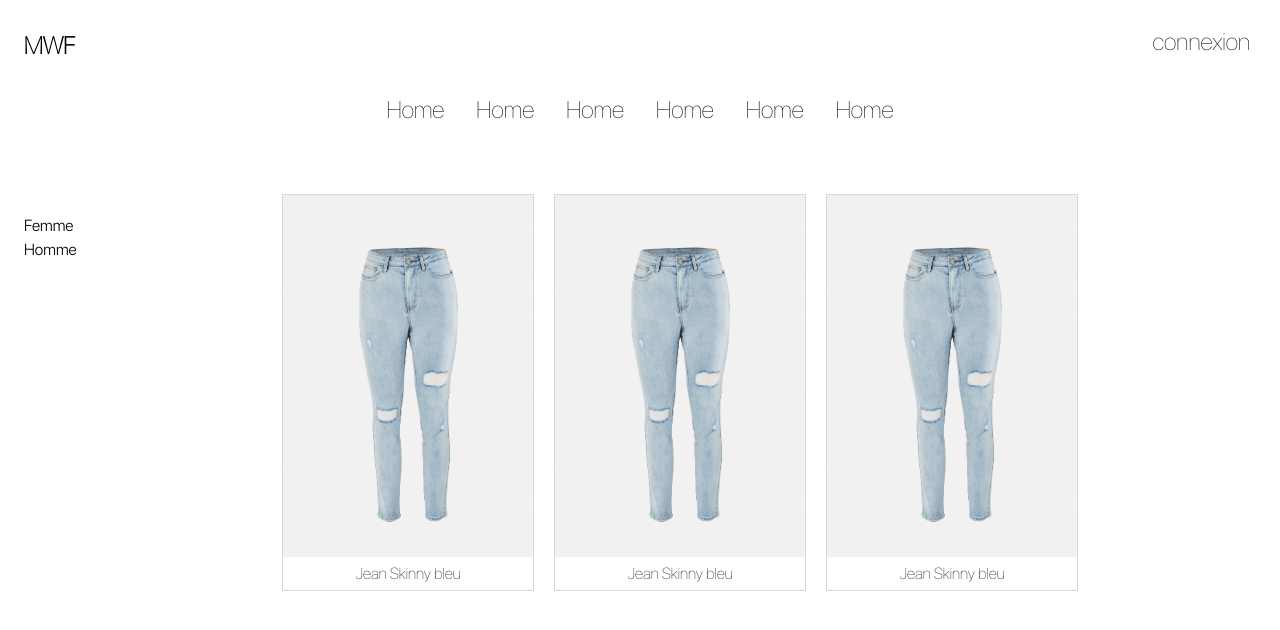
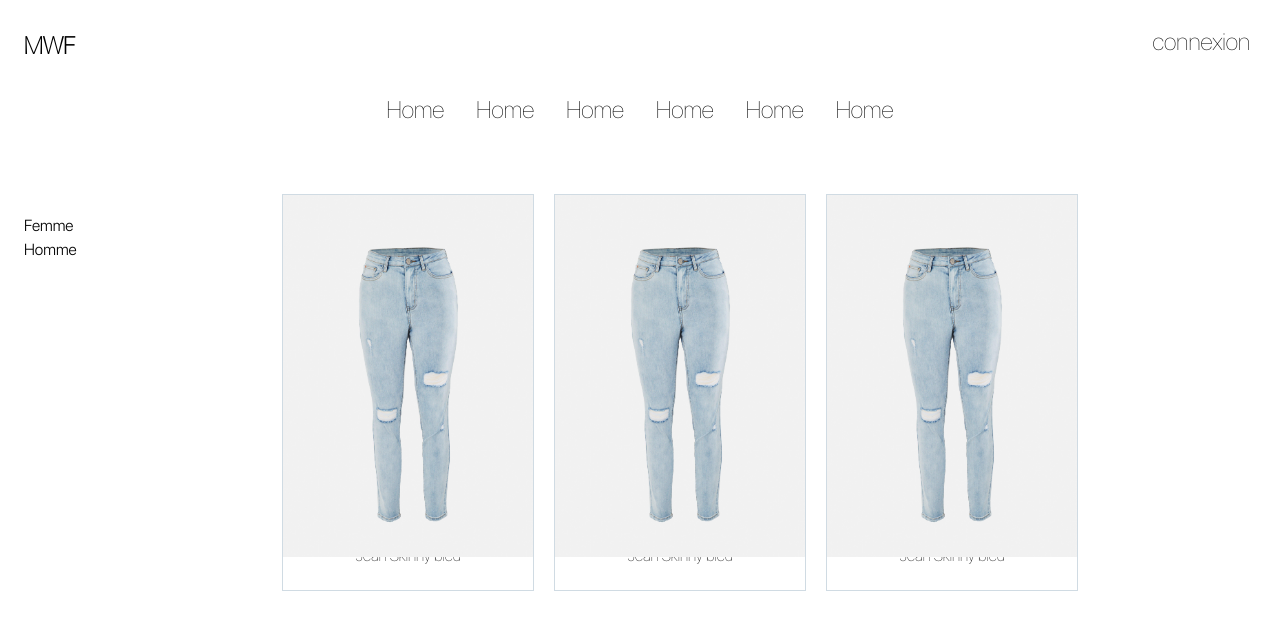
Before and after one commit to ProFrancis/E-commerce, a React (Create React App) app in the folder front-end/: page /Home in a window 1280 px wide. Shown: the top 630 px of the page. Built offline with nearby package versions, Linux system fonts and the light colour scheme.

Commit message:
fixe animat card

```diff
--- a/front-end/src/App.js
+++ b/front-end/src/App.js
@@ -1,5 +1,5 @@
 import React from 'react';
-import { BrowserRouter as Router, Switch, Route } from "react-router-dom";
+import { BrowserRouter as Router, Switch, Route, useLocation } from "react-router-dom";
 
 // LAYOUT
 import Header from './components/Layout/header/nav'
@@ -9,6 +9,8 @@ import Accueil from './components/pageAccueil'
 import Home from './components/pageHome'
 
 function App() {
+  // let { pathname};
+
   return (
     <div>
       <Router>
--- a/front-end/src/components/Layout/card/style.css
+++ b/front-end/src/components/Layout/card/style.css
@@ -25,8 +25,8 @@
   width: 100%;
   position: absolute;
   padding: 9px 0px 8px 0px;
-  -webkit-transform: translateY(357px);
-          transform: translateY(357px);
+  -webkit-transform: translateY(339px);
+          transform: translateY(339px);
   background-color: #ffff;
 }
 
--- a/front-end/src/components/Layout/card/style.scss
+++ b/front-end/src/components/Layout/card/style.scss
@@ -25,7 +25,7 @@ $color-button-background: #6abe7b;
     width: 100%;
     position: absolute;
     padding: 9px 0px 8px 0px;
-    transform: translateY(357px);
+    transform: translateY(339px);
     background-color:$color-white;
   }
   p{
--- a/front-end/src/components/Layout/header/nav.js
+++ b/front-end/src/components/Layout/header/nav.js
@@ -1,9 +1,13 @@
 import React from 'react'
 import './style.css'
+import { useRouteMatch, useLocation, useHistory } from "react-router-dom";
 
 class Nav extends React.Component{
+
+
   render(){
-    console.log("OK")
+    const { pathname } = useLocation
+    console.log(window.location.href)
     return(
       <div id="layoutHeader">
         <header>
```
Also changed, not shown: 1 other file (tests, documents, lock files or other folders).
